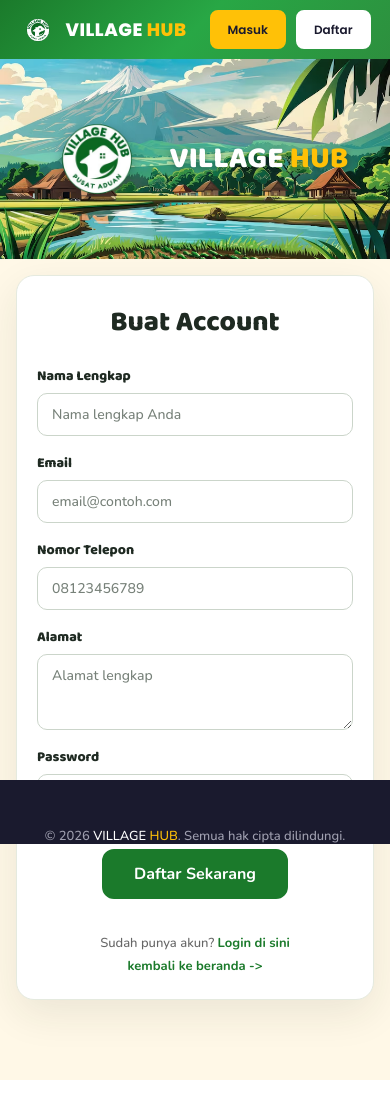
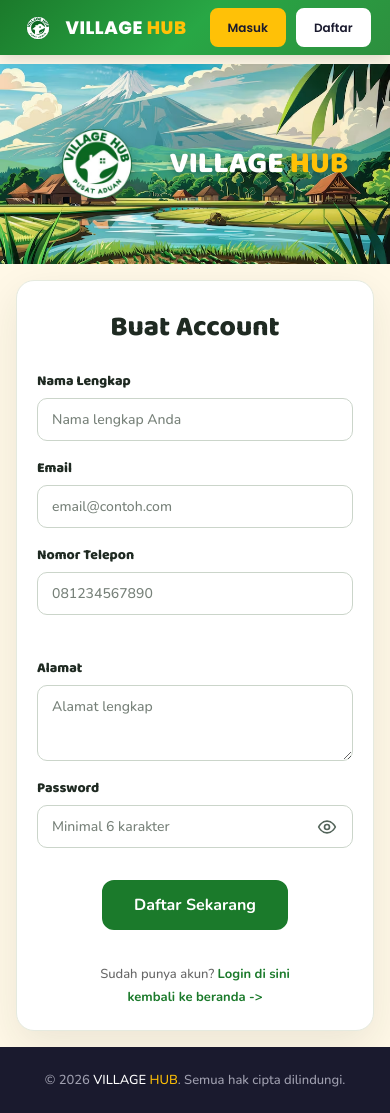
Before and after one commit to kelvinarya766-eng/VillageHub, a PHP site: page /register.php in a window 390 px wide. Before the commit the page ends 1080 px from the top, so only its background shows below. Run offline with PHP 8.4, Linux system fonts and the light colour scheme.

Commit message:
register

```diff
--- a/register.php
+++ b/register.php
@@ -20,17 +20,22 @@ if (!empty($_SESSION['user'])) {
   <style>
     :root { --green: #1b7a2b; --yellow: #ffc107; --cream: #FFF8E7; --ink: #1F2A22; --white: #FFFFFF; }
     * { box-sizing: border-box; margin: 0; padding: 0; }
+
     body {
       min-height: 100vh; display: flex; flex-direction: column;
       font-family: 'Nunito', sans-serif; color: var(--ink);
       background: var(--cream);
+      padding-top: 74px;
     }
 
+    /* NAVBAR FIXED */
     .navbar {
       background: linear-gradient(135deg, var(--green) 0%, #28a745 50%, #2d8f3e 100%);
       padding: 10px 5%; display: flex; align-items: center; justify-content: space-between;
       box-shadow: 0 3px 16px rgba(0,0,0,0.15); line-height: 1.6;
+      position: fixed; top: 0; left: 0; width: 100%; z-index: 1000;
     }
+
     .brand {
       display: flex; align-items: center; gap: 10px;
       text-decoration: none; font-family: 'Poppins', sans-serif;
@@ -41,6 +46,7 @@ if (!empty($_SESSION['user'])) {
     .brand-village { color: #fff; }
     .brand-hub { color: var(--yellow); }
     .nav-actions { display: flex; align-items: center; gap: 10px; }
+
     .btn-masuk {
       padding: 10px 28px; border: 2px solid var(--yellow); border-radius: 8px;
       background: var(--yellow); color: #1a1a2e; font-size: 14px; font-weight: 600;
@@ -48,6 +54,7 @@ if (!empty($_SESSION['user'])) {
       text-decoration: none; display: inline-block;
     }
     .btn-masuk:hover { background: #e0a800; transform: translateY(-2px); }
+
     .btn-daftar {
       padding: 10px 28px; border: 2px solid #ffffff; border-radius: 8px;
       background: #ffffff; color: #1a1a2e; font-size: 14px; font-weight: 600;
@@ -56,6 +63,7 @@ if (!empty($_SESSION['user'])) {
     }
     .btn-daftar:hover { background: #f0f0f0; transform: translateY(-2px); }
 
+    /* Layout Utama */
     .reg-page { flex: 1; display: flex; }
     .reg-photo {
       flex: 1; min-height: 420px;
@@ -110,6 +118,7 @@ if (!empty($_SESSION['user'])) {
     .toggle-password[aria-pressed="true"] .icon-hidden { display: block; }
     .reg-form input:focus, .reg-form textarea:focus { outline: 3px solid var(--yellow); }
     .reg-form textarea { resize: vertical; min-height: 60px; }
+
     .btn-daftar-submit {
       align-self: center; min-width: 180px; margin-top: 24px;
       padding: 12px 30px; background: var(--green); color: white;
@@ -119,6 +128,7 @@ if (!empty($_SESSION['user'])) {
     }
     .btn-daftar-submit:hover:not(:disabled) { background: #0f5c2f; transform: translateY(-2px); }
     .btn-daftar-submit:disabled { background: #999; border-color: #999; cursor: not-allowed; }
+
     .pesan { padding: 10px 14px; border-radius: 8px; font-size: 13px; margin-top: 10px; display: none; text-align: center; }
     .pesan.error { background: #ffebee; color: #c62828; display: block; }
     .pesan.success { background: #e8f5e9; color: #2e7d32; display: block; }
@@ -127,47 +137,48 @@ if (!empty($_SESSION['user'])) {
     .link-bawah a { color: var(--green); font-weight: 700; text-decoration: none; }
     .link-bawah a:hover { text-decoration: underline; }
 
+    /* ===== PERBAIKAN ERROR NOMOR TELEPON ===== */
+    .error-telepon {
+      display: block; /* Tetap block agar ruangnya selalu ada */
+      visibility: hidden; /* Sembunyikan teks tapi sisakan ruangnya */
+      color: #c62828;
+      font-size: 12px;
+      font-weight: 600;
+      margin-top: -6px;
+      margin-bottom: 8px;
+      padding-left: 4px;
+      font-family: 'Nunito', sans-serif;
+      min-height: 18px; /* Kunci tinggi minimal agar tidak kolaps */
+    }
+    .error-telepon.show {
+      visibility: visible; /* Munculkan teks tanpa merusak layout */
+    }
+
+    /* ===== FOOTER ===== */
+    .footer {
+        background: #1a1a2e;
+        color: #a0a0b0;
+        text-align: center;
+        padding: 24px 5%;
+        margin-top: 0;
+        font-size: 13px;
+    }
+    .footer .brand-village { color: #fff; }
+    .footer .brand-hub { color: var(--yellow); }
+
+    /* Responsive */
     @media (max-width: 800px) {
       .reg-page { flex-direction: column; }
       .reg-photo { flex: none; min-height: 200px; justify-content: center; padding: 24px; }
       .reg-form h1 { text-align: center; }
     }
     @media (max-width: 768px) {
-      .navbar { padding: 10px 5%; }
+      body { padding-top: 64px; }
+      .navbar { padding: 8px 5%; }
       .brand { font-size: 18px; }
       .brand img { width: 36px; height: 36px; }
       .btn-masuk, .btn-daftar { padding: 8px 16px; font-size: 12px; }
     }
-
-    .reg-photo {
-      background-size: cover;
-      background-position: center;
-      align-self: flex-start;
-      position: sticky; top: 0;
-      height: calc(100vh - 64px);   /* 64px = tinggi footer */
-      min-height: 420px;
-    }
-    /* Footer terkunci di dasar layar (tidak ikut ter-scroll) */
-    .footer {
-      position: fixed; left: 0; right: 0; bottom: 0;
-      z-index: 50; height: 64px; line-height: 64px;
-      padding-top: 0; padding-bottom: 0;
-    }
-    body { padding-bottom: 64px; }   /* agar isi halaman paling bawah tidak tertutup footer */
-    @media (max-width: 800px) {
-      .reg-photo { position: static; height: auto; min-height: 200px; align-self: stretch; }
-    }
-    /* ====== FOOTER (Sama seperti index.php) ====== */
-.footer {
-    background: #1a1a2e;
-    color: #a0a0b0;
-    text-align: center;
-    padding: 24px 5%;
-    margin-top: 0;   /* sebelumnya 50px: celah krem antara konten dan footer */
-    font-size: 13px;
-}
-.footer .brand-village { color: #fff; }
-.footer .brand-hub { color: var(--yellow); }
   </style>
   <link rel="stylesheet" href="assets/auth.css">
 </head>
@@ -203,7 +214,8 @@ if (!empty($_SESSION['user'])) {
         <input type="email" id="email" placeholder="email@contoh.com" autocomplete="off" readonly required>
 
         <label>Nomor Telepon</label>
-        <input type="tel" id="telepon" placeholder="08123456789" autocomplete="off" readonly>
+        <input type="tel" id="telepon" placeholder="081234567890" autocomplete="off" readonly maxlength="12" required>
+        <small class="error-telepon" id="errorTelepon"></small>
 
         <label>Alamat</label>
         <textarea id="alamat" placeholder="Alamat lengkap" autocomplete="off" readonly></textarea>
@@ -239,6 +251,10 @@ if (!empty($_SESSION['user'])) {
     </section>
   </main>
 
+  <footer class="footer">
+      &copy; 2026 <span class="brand-name footer-brand"><span class="brand-village">VILLAGE</span> <span class="brand-hub">HUB</span></span>. Semua hak cipta dilindungi.
+  </footer>
+
   <script src="assets/api.js"></script>
   <script>
     const formRegister = document.getElementById('formRegister');
@@ -272,19 +288,74 @@ if (!empty($_SESSION['user'])) {
       );
     });
 
+    // ===== VALIDASI NOMOR TELEPON =====
+    const teleponInput = document.getElementById('telepon');
+    const errorTelepon = document.getElementById('errorTelepon');
+
+    function tampilkanErrorTelepon(pesan) {
+      errorTelepon.textContent = pesan;
+      errorTelepon.classList.add('show');
+      teleponInput.style.borderColor = '#c62828';
+    }
+
+    function sembunyikanErrorTelepon() {
+      errorTelepon.classList.remove('show');
+      errorTelepon.textContent = ''; // Kosongkan teks (tapi elemen tetap ada)
+      teleponInput.style.borderColor = '';
+    }
+
+    teleponInput.addEventListener('input', function () {
+      this.value = this.value.replace(/\D/g, '');
+      if (this.value.length > 12) {
+        this.value = this.value.slice(0, 12);
+      }
+      if (this.value.length > 0 && this.value.length < 12) {
+        tampilkanErrorTelepon(`Nomor telepon kurang lengkap! Harus 12 angka, Anda baru memasukkan ${this.value.length} angka.`);
+      } else if (this.value.length === 12) {
+        sembunyikanErrorTelepon();
+      } else {
+        errorTelepon.classList.remove('show');
+        teleponInput.style.borderColor = '';
+      }
+    });
+
+    teleponInput.addEventListener('blur', function () {
+      if (this.value.length > 0 && this.value.length < 12) {
+        tampilkanErrorTelepon(`Nomor telepon kurang lengkap! Harus 12 angka, Anda baru memasukkan ${this.value.length} angka.`);
+      }
+    });
+
     formRegister.addEventListener('submit', async (e) => {
       e.preventDefault();
+
+      const pesan = document.getElementById('pesan');
+      const btn   = document.getElementById('btnDaftar');
 
       const dataUser = {
         nama:          document.getElementById('nama').value.trim(),
         email:         document.getElementById('email').value.trim(),
-        nomor_telepon: document.getElementById('telepon').value.trim(),
+        nomor_telepon: teleponInput.value.trim(),
         alamat:        document.getElementById('alamat').value.trim(),
         password:      document.getElementById('password').value
       };
 
-      const pesan = document.getElementById('pesan');
-      const btn   = document.getElementById('btnDaftar');
+      // Validasi Nomor Telepon
+      if (!/^\d+$/.test(dataUser.nomor_telepon)) {
+        tampilkanErrorTelepon('Nomor telepon hanya boleh berisi angka!');
+        teleponInput.focus();
+        return;
+      }
+      if (dataUser.nomor_telepon.length < 12) {
+        tampilkanErrorTelepon(`Nomor telepon kurang lengkap! Harus 12 angka, Anda baru memasukkan ${dataUser.nomor_telepon.length} angka.`);
+        teleponInput.focus();
+        return;
+      }
+      if (dataUser.nomor_telepon.length > 12) {
+        tampilkanErrorTelepon(`Nomor telepon terlalu panjang! Maksimal 12 angka.`);
+        teleponInput.focus();
+        return;
+      }
+      sembunyikanErrorTelepon();
 
       btn.disabled = true;
       btn.textContent = 'Memproses...';
@@ -299,16 +370,16 @@ if (!empty($_SESSION['user'])) {
           window.location.href = 'login.php';
         }, 1500);
       } else {
-        pesan.className = 'pesan error';
-        pesan.textContent = result.message || 'Registrasi gagal';
+        if (result.errors && result.errors.nomor_telepon) {
+          tampilkanErrorTelepon(result.errors.nomor_telepon);
+        } else {
+          pesan.className = 'pesan error';
+          pesan.textContent = result.message || 'Registrasi gagal';
+        }
         btn.disabled = false;
         btn.textContent = 'Daftar Sekarang';
       }
     });
   </script>
-<!-- ====== FOOTER ====== -->
-<footer class="footer">
-    &copy; 2026 <span class="brand-name footer-brand"><span class="brand-village">VILLAGE</span> <span class="brand-hub">HUB</span></span>. Semua hak cipta dilindungi.
-</footer>
 </body>
 </html>
```
